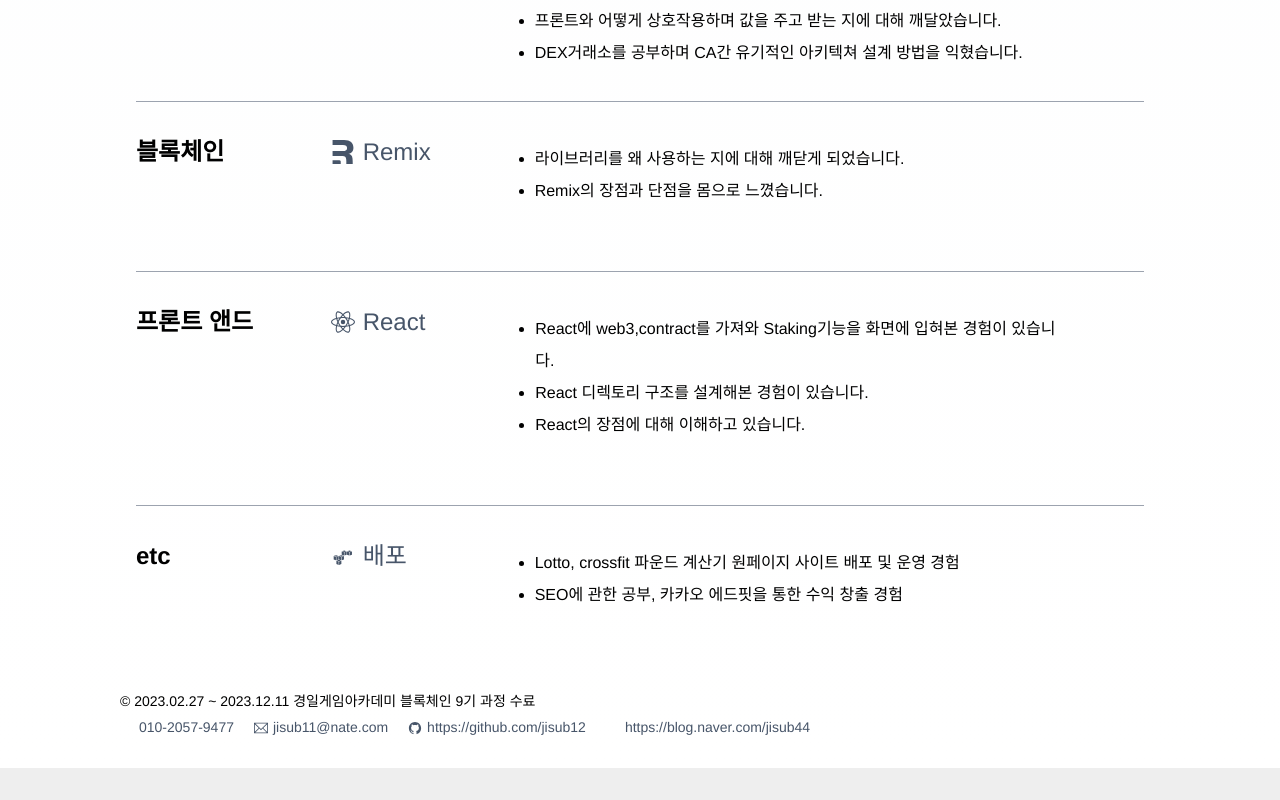
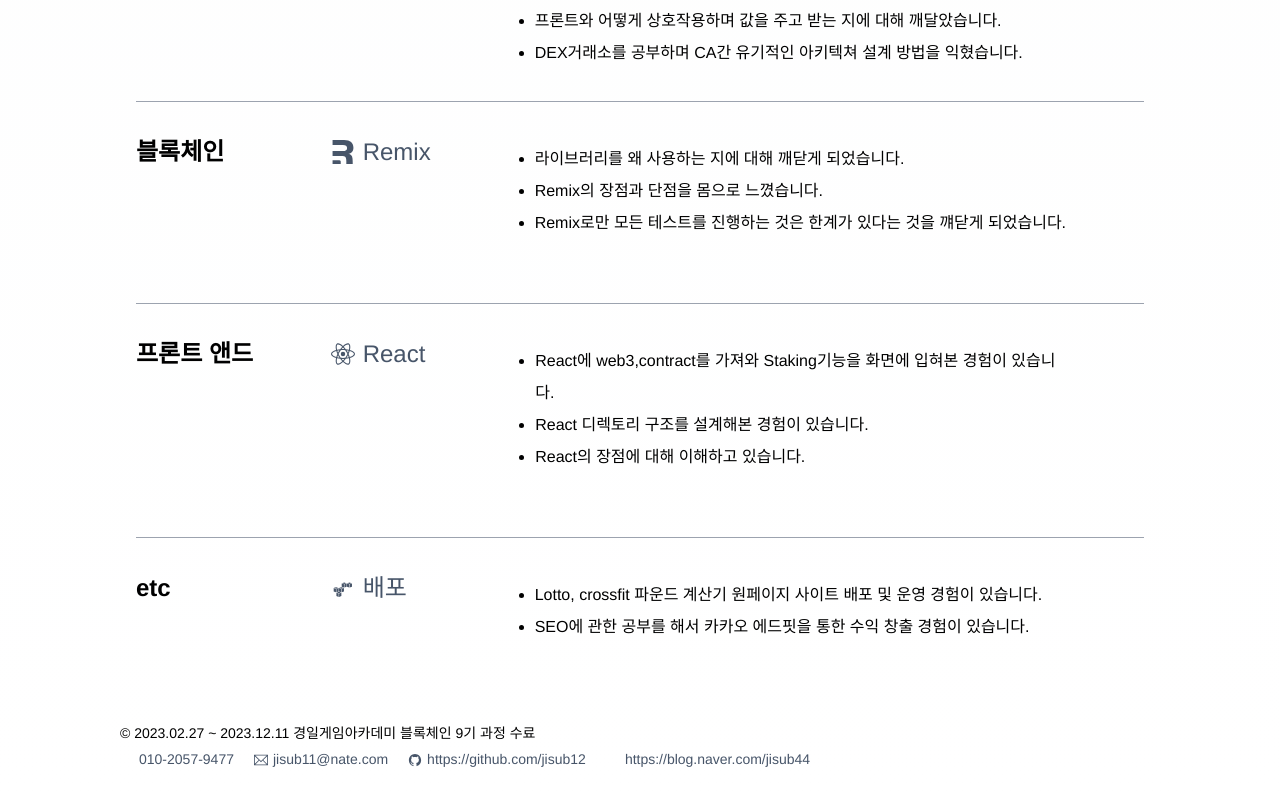
Before and after one commit to jisub12/portfolio_paJion, a React (Create React App) app: page / in a window 1280 px wide. Shown: the part 3434-4234 px from the top of the page. Before the commit the page ends 4202 px from the top, so only its background shows below. Built offline with nearby package versions, Linux system fonts and the light colour scheme; some icons are missing.

Commit message:
01052047

```diff
--- a/src/contents/skills.jsx
+++ b/src/contents/skills.jsx
@@ -61,6 +61,7 @@ const Skills = () => {
                             <ul className="list-disc list-outside leading-6 px-[20px] md:leading-8 text-[12px] md:text-[16px] ">
                                 <li>라이브러리를 왜 사용하는 지에 대해 깨닫게 되었습니다.</li>
                                 <li>Remix의 장점과 단점을 몸으로 느꼈습니다.</li>
+                                <li>Remix로만 모든 테스트를 진행하는 것은 한계가 있다는 것을 꺠닫게 되었습니다.</li>
                                 {/* <li>질문 받고 싶은 것 위주로 적자.. 공부해서 최대한 많이 채워넣어보자..</li> */}
                             </ul>
                         </li>
@@ -123,8 +124,8 @@ const Skills = () => {
                                 <span className="md:w-[120px]">배포</span>
                             </span>
                             <ul className="list-disc list-outside leading-6 px-[20px] md:leading-8 text-[12px] md:text-[16px] ">
-                                <li>Lotto, crossfit 파운드 계산기 원페이지 사이트 배포 및 운영 경험</li>
-                                <li>SEO에 관한 공부, 카카오 에드핏을 통한 수익 창출 경험</li>
+                                <li>Lotto, crossfit 파운드 계산기 원페이지 사이트 배포 및 운영 경험이 있습니다.</li>
+                                <li>SEO에 관한 공부를 해서 카카오 에드핏을 통한 수익 창출 경험이 있습니다.</li>
                             </ul>
                         </li>
                     </ul>
```
